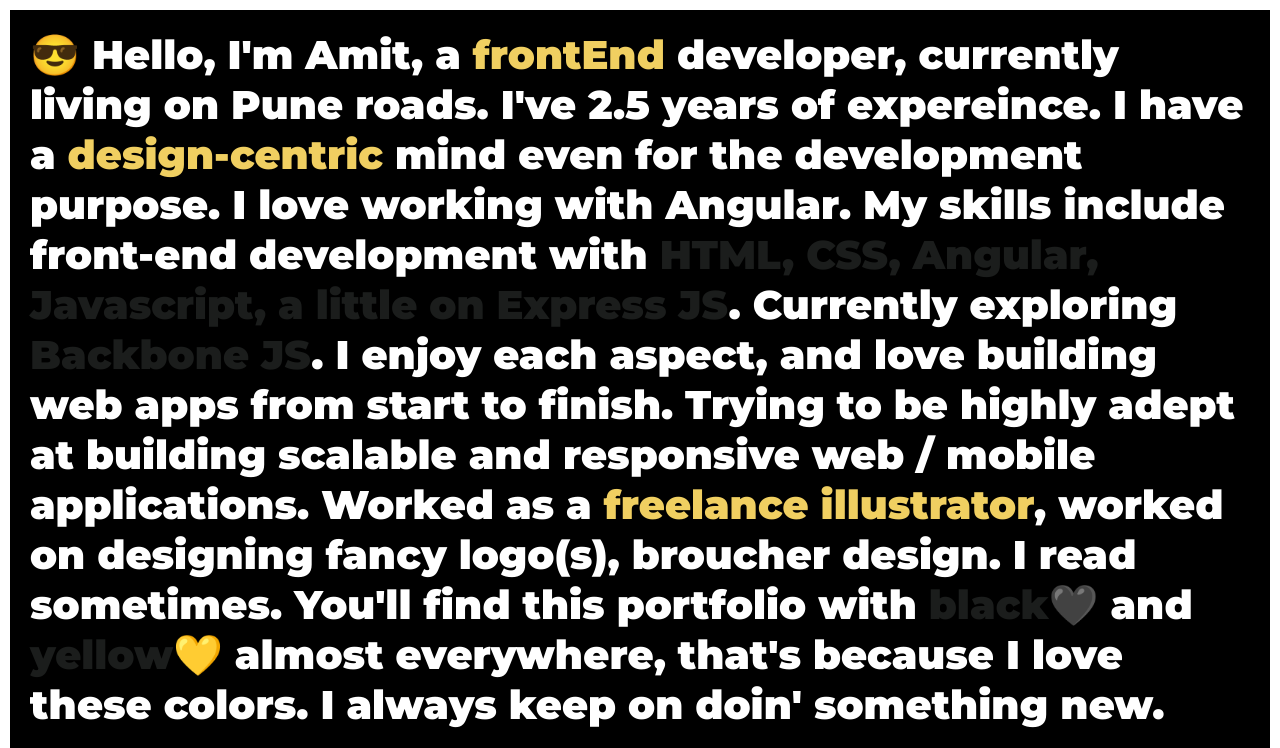
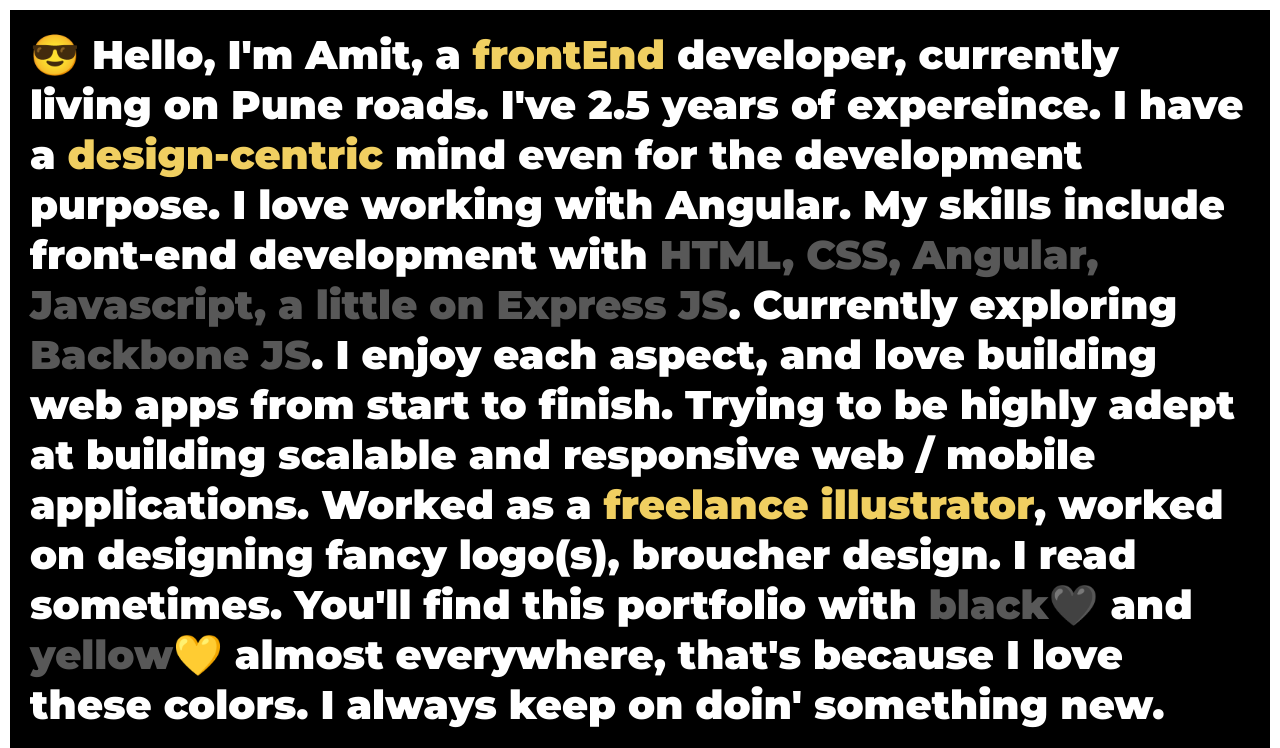
Before and after one commit to amitshaiwale/angular-portfolio, an Angular app: page / in a window 1280 px wide. Shown: the top 748 px of the page. Built offline with nearby package versions, Linux system fonts and the light colour scheme.

Commit message:
slighthighlight color changed!

```diff
--- a/src/app/app.component.css
+++ b/src/app/app.component.css
@@ -24,7 +24,7 @@
 }
 
 .slightHighliht{
-    color: #1B1D1C;
+    color: rgb(88, 88, 88);
     /* color: #FAAD00; */
 }
 
```
